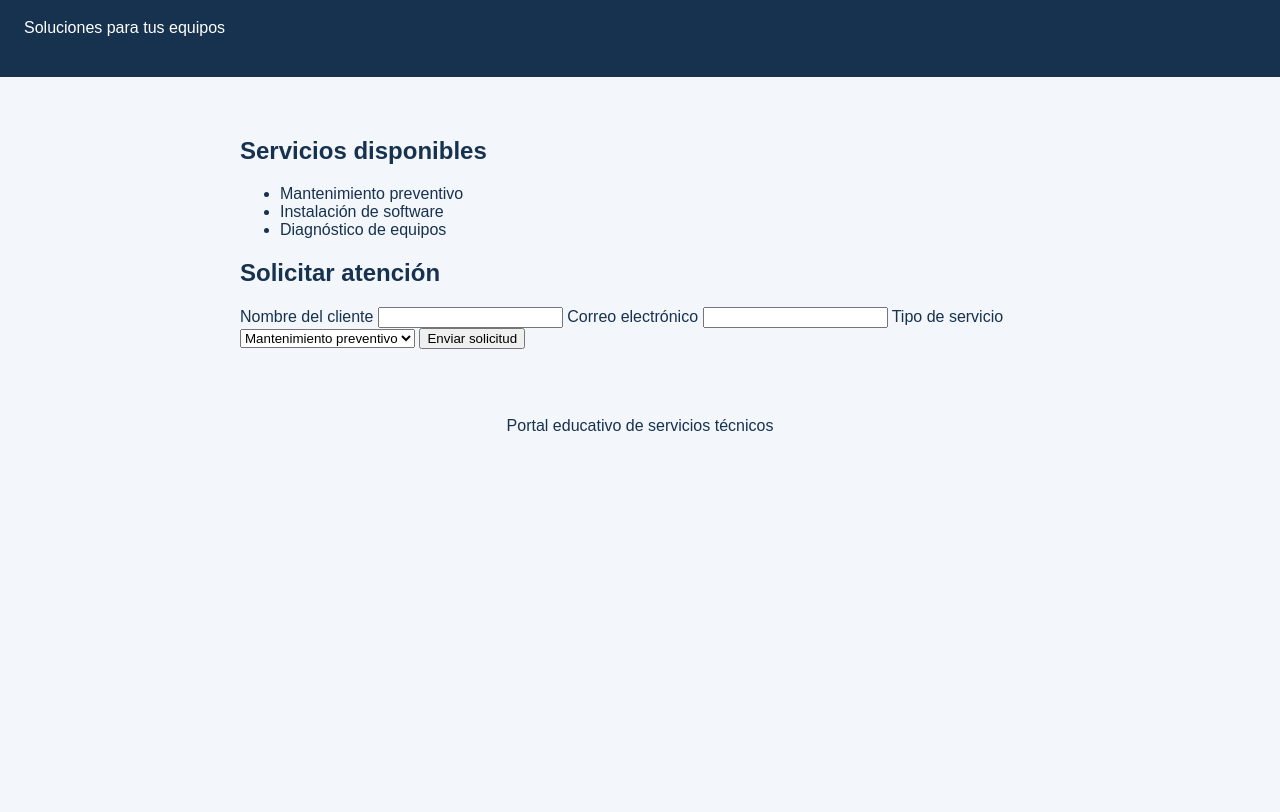
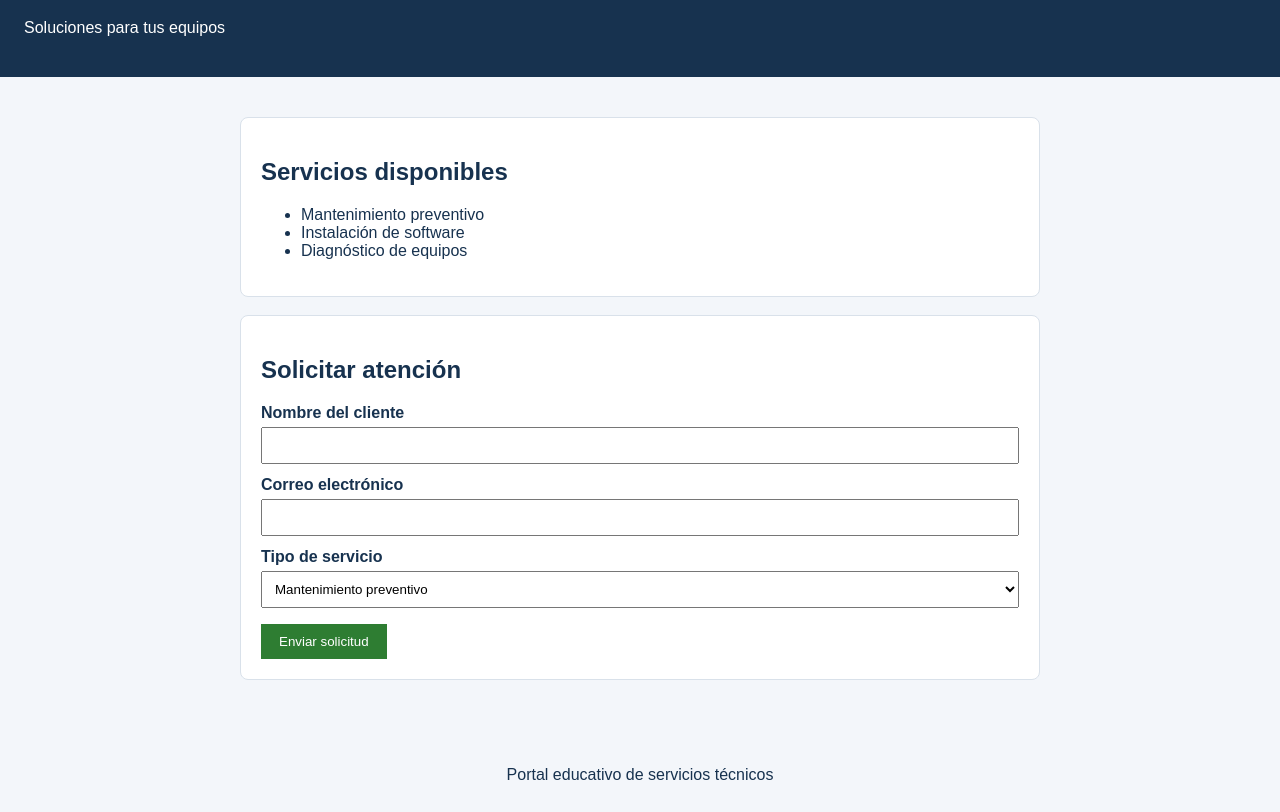
Before and after one commit to saquimuna/LABORATORIO_23NOV, a plain HTML site: page index.html in a window 1280 px wide. Shown: the part 85-897 px from the top of the page. Before the commit the page ends 800 px from the top, so only its background shows below. Drawn offline with Linux system fonts and the light colour scheme.

Commit message:
style: mejorar la presentación del formulario

```diff
--- a/estilos.css
+++ b/estilos.css
@@ -7,3 +7,26 @@ body {
 header { background: #17324f; color: white; padding: 24px; }
 main { margin: 24px auto; max-width: 800px; padding: 16px; }
 footer { text-align: center; padding: 12px; }
+
+section {
+  background: white;
+  border: 1px solid #d9e1ea;
+  border-radius: 8px;
+  padding: 20px;
+  margin-bottom: 18px;
+}
+label { display: block; margin-top: 12px; font-weight: bold; }
+input, select {
+  width: 100%;
+  padding: 9px;
+  margin-top: 5px;
+  box-sizing: border-box;
+}
+button {
+  background: #2e7d32;
+  color: white;
+  border: 0;
+  padding: 10px 18px;
+  margin-top: 16px;
+  cursor: pointer;
+}
```
Also changed, not shown: 1 other file.
